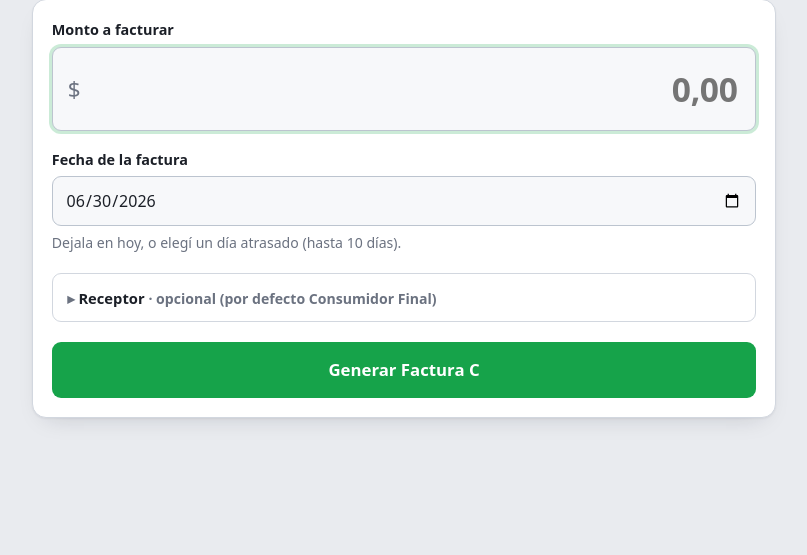
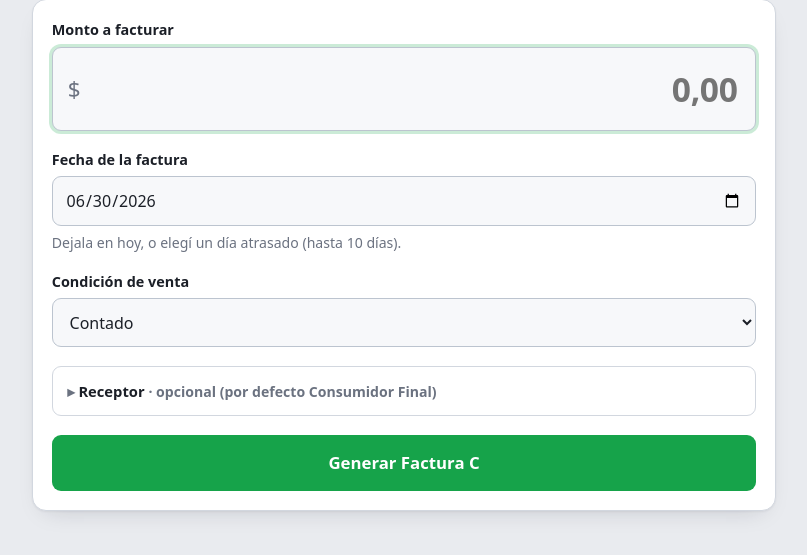
Before and after one commit to sergioseva/facturador-arca, a Flask app: page /facturar in a window 1280 px wide. Shown: the part 159-714 px from the top of the page, without its empty margins (236-1043 px from the left). Run offline with Flask 3, Linux system fonts and the light colour scheme; the visitor is signed in with stand-in values (Sample User, id 1); tables that the repository leaves empty hold one stand-in row (values such as "Sample post").

Commit message:
Condición de venta: combo en emisión (con default de config) + por factura
Combo con la lista oficial (Contado, Tarjeta Débito/Crédito, Cuenta Corriente,
Cheque, Transferencia Bancaria, Otra, Otros medios de pago electrónico) en
Facturar (default = el de la config) y en Mi cuenta. Se guarda por factura
(columna condicion_venta) y el PDF usa ese valor. Aparece en el cartel de
confirmación.

Co-Authored-By: Claude Opus 4.8 (1M context) <noreply@anthropic.com>

```diff
--- a/app.py
+++ b/app.py
@@ -76,6 +76,11 @@ GUIA_SLOTS = [
 ]
 _SLOT_KEYS = {s["key"] for s in GUIA_SLOTS}
 _IMG_EXTS = ("png", "jpg", "jpeg", "webp", "gif")
+
+CONDICIONES_VENTA = [
+    "Contado", "Tarjeta de Débito", "Tarjeta de Crédito", "Cuenta Corriente",
+    "Cheque", "Transferencia Bancaria", "Otra", "Otros medios de pago electrónico",
+]
 
 
 def _slot_file(key):
@@ -182,6 +187,7 @@ def facturar():
             doc_nro = request.form.get("doc_nro", "").strip()
             cond_iva = request.form.get("cond_iva", "").strip() or None
             nombre = request.form.get("receptor_nombre", "").strip()
+            cond_venta = request.form.get("condicion_venta", "").strip() or cfg.get("condicion_venta") or "Contado"
             resultado = afip.emitir_factura_c(
                 cuit=cfg["cuit"],
                 entorno=cfg["entorno"],
@@ -196,6 +202,7 @@ def facturar():
                 doc_nro=doc_nro,
                 cond_iva_receptor=cond_iva,
             )
+            resultado["condicion_venta"] = cond_venta
             resultado["id"] = db.guardar(g.user["id"], resultado)
             # recordar el receptor si quedó identificado (no Consumidor Final)
             if resultado.get("doc_tipo") and int(resultado["doc_tipo"]) != 99:
@@ -228,6 +235,8 @@ def facturar():
         entorno=cfg["entorno"], punto_venta=cfg["punto_venta"], cuit=cfg["cuit"],
         hoy=hoy, receptores=db.listar_receptores(g.user["id"]),
         doc_nombres=afip.DOC_TIPO_NOMBRES,
+        condiciones=CONDICIONES_VENTA,
+        cond_venta_default=cfg.get("condicion_venta") or "Contado",
     )
 
 
@@ -282,7 +291,7 @@ def factura_pdf_route(fid):
         "domicilio": cfg.get("domicilio_comercial") or "",
         "ingresos_brutos": cfg.get("ingresos_brutos") or "",
         "inicio_actividades": cfg.get("inicio_actividades") or "",
-        "condicion_venta": cfg.get("condicion_venta") or "",
+        "condicion_venta": f.get("condicion_venta") or cfg.get("condicion_venta") or "",
         "item_descripcion": cfg.get("item_descripcion") or "",
         "leyenda": cfg.get("leyenda") or "",
     }
@@ -477,6 +486,7 @@ def cuenta():
                 msg = "Clave actualizada."
     return render_template(
         "cuenta.html", cfg=db.get_tenant_config(uid) or {}, msg=msg, error=error,
+        condiciones=CONDICIONES_VENTA,
     )
 
 
--- a/db.py
+++ b/db.py
@@ -38,7 +38,8 @@ CREATE TABLE IF NOT EXISTS facturas (
     receptor      TEXT,
     doc_tipo      INTEGER,
     doc_nro       TEXT,
-    cond_iva      INTEGER
+    cond_iva      INTEGER,
+    condicion_venta TEXT
 )
 """
 
@@ -213,6 +214,8 @@ def init_db():
             conn.execute("ALTER TABLE facturas ADD COLUMN doc_nro TEXT")
         if "cond_iva" not in cols_f:
             conn.execute("ALTER TABLE facturas ADD COLUMN cond_iva INTEGER")
+        if "condicion_venta" not in cols_f:
+            conn.execute("ALTER TABLE facturas ADD COLUMN condicion_venta TEXT")
 
         # --- tablas con user_id en el PK ---
         _migrar_user_id_pk(
@@ -430,8 +433,8 @@ def guardar(user_id, resultado: dict) -> int:
             INSERT INTO facturas
                 (user_id, emitido_en, entorno, estado, tipo, punto_venta, numero,
                  fecha, importe, cae, cae_vto, observaciones, error, receptor,
-                 doc_tipo, doc_nro, cond_iva)
-            VALUES (?, ?, ?, 'emitida', ?, ?, ?, ?, ?, ?, ?, ?, NULL, ?, ?, ?, ?)
+                 doc_tipo, doc_nro, cond_iva, condicion_venta)
+            VALUES (?, ?, ?, 'emitida', ?, ?, ?, ?, ?, ?, ?, ?, NULL, ?, ?, ?, ?, ?)
             """,
             (
                 user_id,
@@ -449,6 +452,7 @@ def guardar(user_id, resultado: dict) -> int:
                 resultado.get("doc_tipo"),
                 str(resultado.get("doc_nro")) if resultado.get("doc_nro") is not None else None,
                 resultado.get("cond_iva"),
+                resultado.get("condicion_venta"),
             ),
         )
         return cur.lastrowid
--- a/templates/facturar.html
+++ b/templates/facturar.html
@@ -47,6 +47,13 @@
     <label for="fecha" style="margin-top:1.1rem">Fecha de la factura</label>
     <input type="date" id="fecha" name="fecha" value="{{ hoy }}" max="{{ hoy }}">
     <small class="muted" style="display:block;margin-top:.4rem">Dejala en hoy, o elegí un día atrasado (hasta 10 días).</small>
+
+    <label for="condicion_venta" style="margin-top:1.1rem">Condición de venta</label>
+    <select id="condicion_venta" name="condicion_venta">
+      {% for cv in condiciones %}
+      <option value="{{ cv }}" {{ 'selected' if cv == cond_venta_default }}>{{ cv }}</option>
+      {% endfor %}
+    </select>
 
     <details class="receptor">
       <summary>Receptor <span class="muted">· opcional (por defecto Consumidor Final)</span></summary>
@@ -109,6 +116,7 @@
         <dt>Importe</dt><dd id="cf-importe"></dd>
         <dt>Fecha</dt><dd id="cf-fecha"></dd>
         <dt>Receptor</dt><dd id="cf-receptor"></dd>
+        <dt>Cond. de venta</dt><dd id="cf-cv"></dd>
         <dt>Entorno</dt><dd id="cf-entorno"></dd>
       </dl>
       <p id="cf-warn" class="cf-warn">⚠️ Esta factura es <b>real</b> y válida fiscalmente.</p>
@@ -164,6 +172,7 @@
         rec = t + ' ' + nro + (nom ? ' · ' + nom : '');
       }
       document.getElementById('cf-receptor').textContent = rec;
+      document.getElementById('cf-cv').textContent = document.getElementById('condicion_venta').value;
       const prod = form.dataset.entorno === 'produccion';
       document.getElementById('cf-entorno').textContent = prod ? 'Producción (real)' : 'Homologación (pruebas)';
       document.getElementById('cf-warn').style.display = prod ? 'block' : 'none';
```
Also changed, not shown: templates/cuenta.html (+6 -2 lines).
